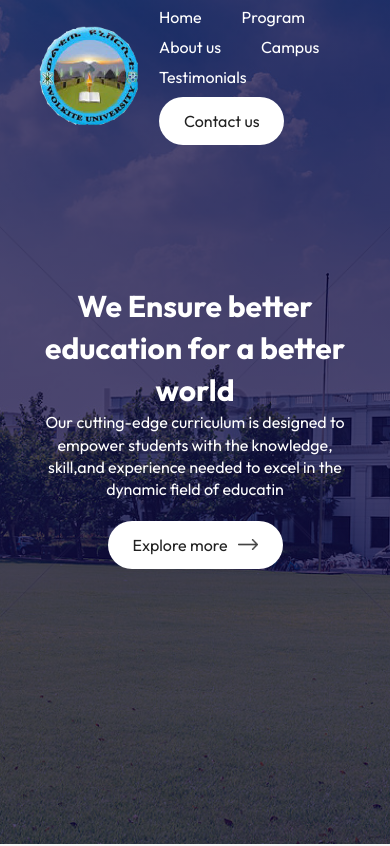
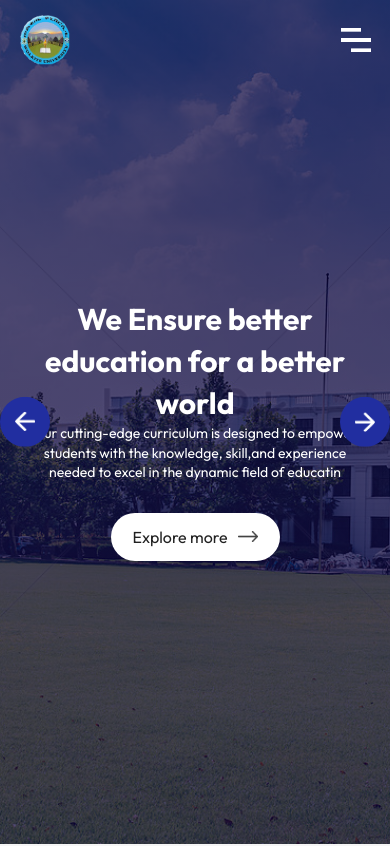
Before and after one commit to Andebet3210/wku, a React (Vite) app: page / in a window 390 px wide. Shown: the top 846 px of the page. Built offline with nearby package versions, Linux system fonts and the light colour scheme.

Commit message:
third  commit

```diff
--- a/package.json
+++ b/package.json
@@ -11,7 +11,8 @@
   },
   "dependencies": {
     "react": "^18.3.1",
-    "react-dom": "^18.3.1"
+    "react-dom": "^18.3.1",
+    "react-scroll": "^1.9.0"
   },
   "devDependencies": {
     "@eslint/js": "^9.15.0",
--- a/src/components/Footer/Footer.css
+++ b/src/components/Footer/Footer.css
@@ -6,3 +6,8 @@
     border-top: 1px solid #797979;
     padding: 15px 0;
 }
+.footer ul li{
+    list-style: none;
+    display:inline-block ;
+    margin-left: 20px;
+}
--- a/src/components/Hero/Hero.css
+++ b/src/components/Hero/Hero.css
@@ -23,3 +23,23 @@
     margin: 10px auto 20px;
     line-height: 1.4;
 }
+/* media */
+
+@media(max-width:850px) {
+    .hero-text h1{
+        font-size: 40px;
+    }
+
+}
+@media(max-width:8650px) {
+    .hero-text h1{
+        font-size: 30px;
+        max-width: 400px;
+        margin: auto;
+    }
+    .hero-text p{
+        font-size: 14px;
+        margin: 15px auto 30px;
+    }
+
+}
--- a/src/components/Navbar/Navbar.css
+++ b/src/components/Navbar/Navbar.css
@@ -13,7 +13,7 @@ nav{
 
 }
 .logo{
-   width: 100px;
+   width: 50px;
 }
 nav ul li{
     display: inline-block;
@@ -22,6 +22,51 @@ nav ul li{
     font-size: 16px;
 }
 .dark-nav{
-    background: #212EA0;
+    background: #328ce1;
     transition: 0.5s;
 }
+.menu-icon{
+    display: none;
+}
+/*media*/
+
+@media(max-width:1000px){
+    logo{
+        width:140px ;
+    }
+    nav ul li{
+        margin: 10px 15px;
+    }
+    @media(max-width:840px){
+        nav{
+            padding: 15px 0;
+        }
+        nav ul{
+            position: fixed;
+            top: 0;
+            right: 0;
+            bottom: 0;
+            background: #3169d2;
+            z-index: -1;
+            width: 200px;
+            padding-top: 70px;
+            transition: 0.5s;
+        }
+        nav ul li{
+            display: block;
+            margin: 25px 40px;
+        }
+
+
+        .menu-icon{
+            display: block;
+            width: 30px;
+            cursor: pointer;
+        }
+
+    }
+    .hide-mobile-menu{
+        right: -200;
+        display: none;
+    }
+}
--- a/src/components/Navbar/navbar.jsx
+++ b/src/components/Navbar/navbar.jsx
@@ -1,6 +1,8 @@
 import React, { useEffect, useState } from 'react';
 import './Navbar.css';
 import logo from '../../assets/logo.png';
+import menu_icon from '../../assets/menu-icon.png';
+import { Link } from 'react-scroll';
 
 const Navbar = () => {
 
@@ -11,18 +13,25 @@ const Navbar = () => {
     })
    },[])
 
+   const [mobileMenu, setMobileMenu] = useState(false);
+   const toggleMenu = () =>{
+    mobileMenu ? setMobileMenu(false) : setMobileMenu(true);
+
+   }
+
   return (
     <div>
     <nav className={`container ${sticky ? 'dark-nav' : ''}`}>
         <img src={logo} alt="Logo" className='logo'/>
-        <ul>
-          <li>Home</li>
-          <li>Program</li>
-          <li>About us</li>
-          <li>Campus</li>
-          <li>Testimonials</li>
-          <li><button className='btn'>Contact us</button></li>
-        </ul>
+        <ul className={mobileMenu?'':'hide-mobile-menu'}>
+          <li><Link to='hero' smooth={true} offset={0} duration={500}>Home</Link></li>
+          <li><Link to='program' smooth={true} offset={-260} duration={500}>Program</Link></li>
+          <li><Link to='about' smooth={true} offset={-150} duration={500}>About us</Link></li>
+          <li><Link to='campus' smooth={true} offset={-260} duration={500}>Campus</Link></li>
+          <li><Link to='testimonials' smooth={true} offset={-260} duration={500}>Testimonials</Link></li>
+<li className="btn"><Link to='contact' smooth={true} offset={-260} duration={500}>Contact us</Link>
+</li>        </ul>
+<img src={menu_icon} alt="" className='menu-icon' onClick={toggleMenu}/>
       </nav>
     </div>
   );
--- a/src/components/Programs/Programs.jsx
+++ b/src/components/Programs/Programs.jsx
@@ -9,7 +9,7 @@ import program_icon_3 from'../../assets/program-icon-3.png'
 
 const Programs = () => {
   return (
-    <div className='programs'>
+    <div className='programs' >
       <div className='program'>
          <img src={program_1} alt=""/>
          <div className="caption">
--- a/src/components/Programs/programs.css
+++ b/src/components/Programs/programs.css
@@ -40,3 +40,13 @@
     opacity: 1;
     padding-top: 0;
 }
+@media(max-width:650px){
+    .programs{
+        flex-direction: column;
+    }
+    .program{
+        flex-basis: 100%;
+        margin: 20px;
+    }
+
+}
--- a/src/components/Testimonials/Testimonials.jsx
+++ b/src/components/Testimonials/Testimonials.jsx
@@ -34,7 +34,7 @@ const slideBackward=()=>{
 
 
   return (
-    <div className='testimonial'>
+    <div className='testimonials'>
         <img src ={next_icon} alt="" className='next-btn' onClick={slideForward}/>
         <img src ={back_icon} alt="" className='back-btn'  onClick={slideBackward}/>
         <div className="slider">
--- a/src/index.css
+++ b/src/index.css
@@ -39,3 +39,12 @@ a{
   background: #212ea0;
   color:#fff;
 }
+@media(max-width:1200px){
+  .container{
+    padding-left: 5%;
+    padding-right: 5%;
+  }
+  .btn{
+    padding: 14px 22px;
+  }
+}
```
Also changed, not shown: 1 other file (tests, documents, lock files or other folders).
